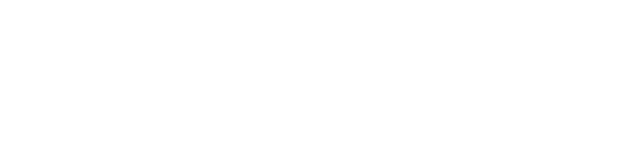
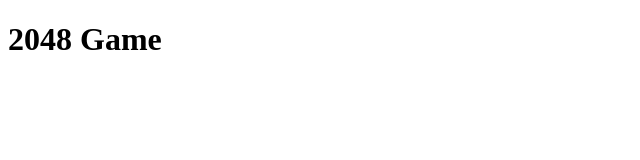
Before and after one commit to aaronsoukaphay/2048, a plain HTML site: page index.html in a window 1280 px wide. Shown: the whole page, without its empty margins (0-640 px from the left). Drawn offline with Linux system fonts and the light colour scheme.

Commit message:
set up initial files and html document

```diff
--- a/index.html
+++ b/index.html
@@ -1,9 +1,9 @@
 <!DOCTYPE html>
 <html lang="en">
 <head>
-    <title>2048</title>
+    <title>2048 Game</title>
 </head>
 <body>
-
+    <h1>2048 Game</h1>
 </body>
 </html>
```
Also changed, not shown: script.js (added), styles.css (added).
